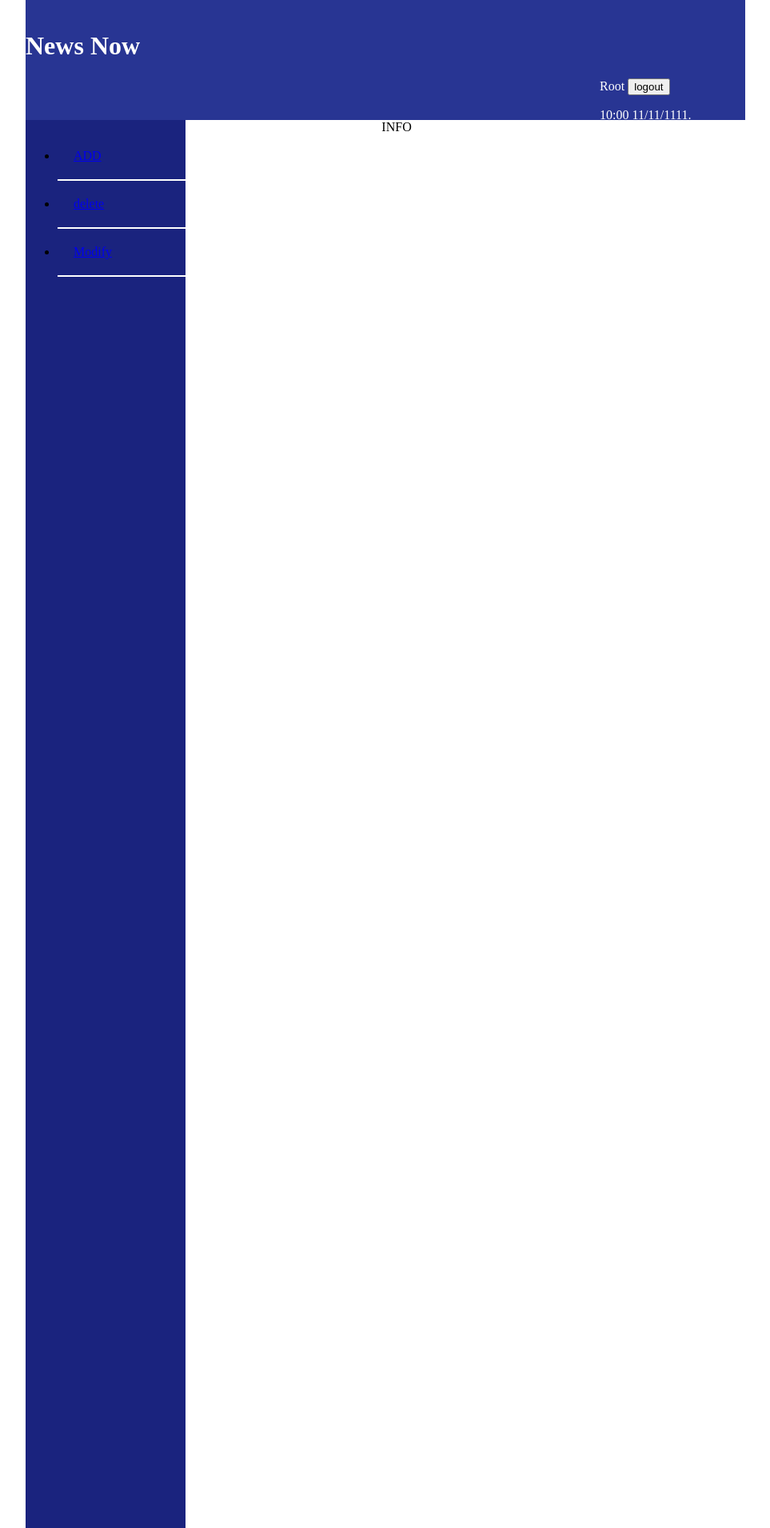
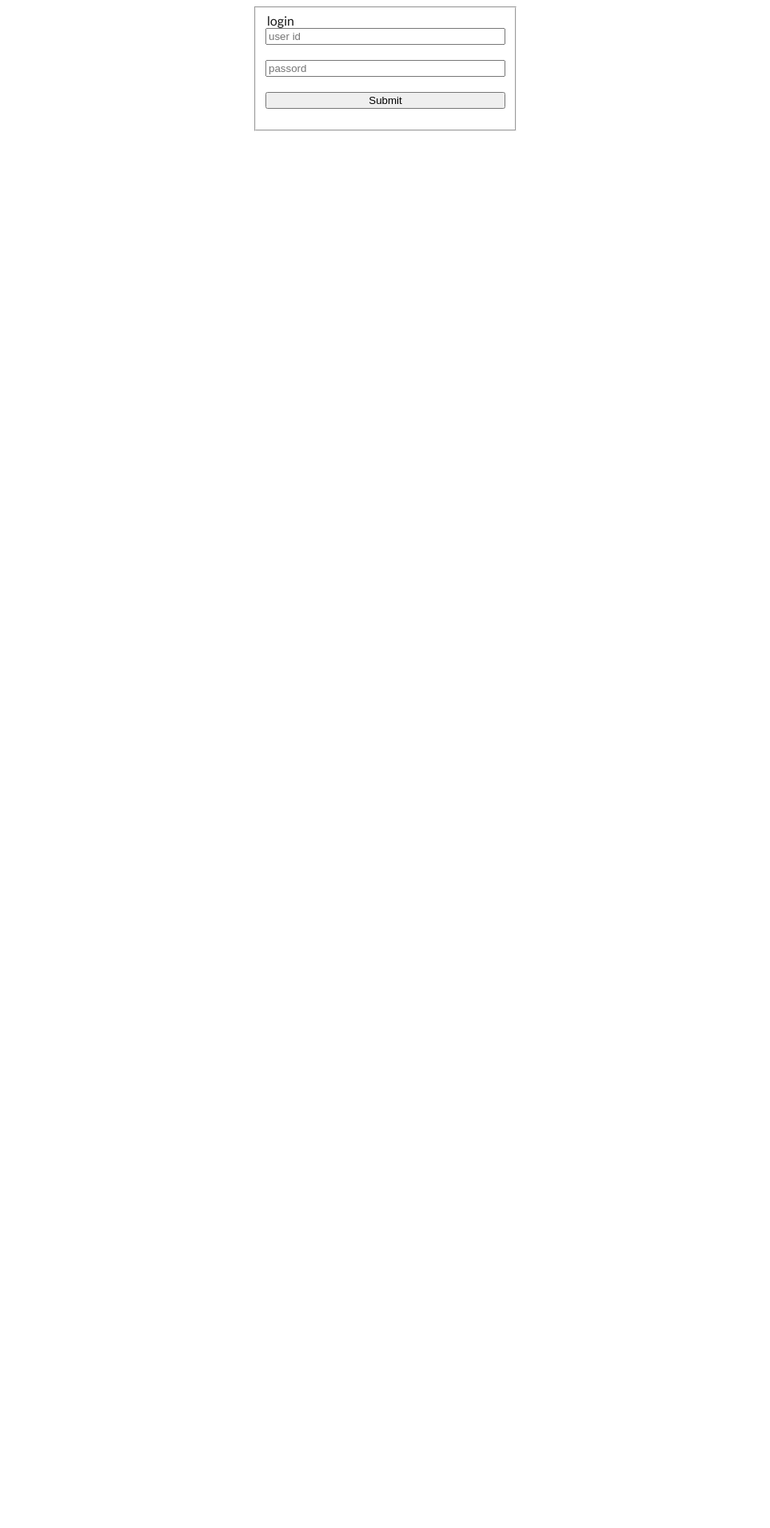
Before and after one commit to outcast292/EST-WEB-news-php, a PHP site: page /admin/index.php in a window 1280 px wide. Shown: the whole page at 80% size, without its empty margins (158-1121 px from the left). After the commit the page ends 164 px from the top, so only its background shows below. Run offline with PHP 8.4, Linux system fonts and the light colour scheme.

Commit message:
login system is on

```diff
--- a/admin/index.php
+++ b/admin/index.php
@@ -5,47 +5,60 @@
 	<title> Admin pannel </title>
 
 </head>
+<body>
+	<?php
+	session_start();
+		if ((isset($_POST["name"]) && isset($_POST["pass"]) && !isset($_session["id_ad"]))) {
+			$servername = "localhost";
+            $username = "root";
+            $password = "";
+            $p=$_POST["pass"];
+            $conn = new mysqli($servername, $username, $password,'news');
+            $sql = "SELECT * FROM admin where name='root'";
+            $result = $conn->query($sql);
+            $row = mysqli_fetch_assoc($result);
+            if($_POST["pass"]==$row["pass"]){
+            	$_session["id_ad"]=$row["id_ad"];
+            }}
 
-<body>
-<div style="width: 900px;margin: auto;">
-
-<div id="header">
-</br>
+        if (!isset($_session["id_ad"])) {
+        	require 'php/login.php';
+        }
 
 
-<h1 style="padding-top: 2pxd"> News Now </h1>
-<div class="info"> Root    <input type="button" value="logout" >
-	<p><time>10:00</time>   11/11/1111.</p>
-	<p class="do">last login:   <time>10:00</time> 11/11/1111.</p>
-</div>
-</div>
+	else{
 
-<div id="sidebare">
-<ul>
+	?>
 
-<li> <a href="add.php">ADD</a></li>
-<li><a href="#delete.php">delete</a></li>
-<li> <a href="#modify.php">Modify</a></li>
+	<div style="width: 900px;margin:auto;
+    background-color: lightgray;">
+		<header>
+		<div id="title">
+                    <div id="logo">
+                        <img src="../images/zozor_logo.png" alt="LOGO" />
+                        <h1>HELLO WORLD</h1>
+                    </div>
+                    <h2>ADMIN PAGE</h2>
+                </div>
+                <nav >
+        <ul>
+
+         <li><a href="#">acceuil</a></li>
+         <li><a href="#">aleatoire</a></li>
+         <li><a href="#">feuilleter</a></li>
+         <li><a href="#">contact</a></li>
+          </ul>
+    </nav>
+
+	</header>
 
 
-
-</ul>
-
-</div>
-
-<div id="data">
-
-<center> INFO</center>
+	</div>
 
 
+	<?php  } ?>
 
-
-</div>
-
- </body>
-</div>
-
-
+</body>
 
 
 </html>
--- /dev/null
+++ b/admin/php/login.php
@@ -0,0 +1,19 @@
+<style type="text/css">
+	fieldset{
+		width :300px;
+		margin:auto;
+	}
+	input{
+		width: 100%;
+	}
+</style>
+
+<fieldset>
+	<form method="POST">
+		<legend>login</legend>
+		<input placeholder="user id"  type="text" name="name" required="required"><br><br>
+		<input placeholder="passord"  type="password" name="pass" required="required"><br><br>
+		<input type="submit" name="">
+</form>
+
+</fieldset>
--- a/css/admin.css
+++ b/css/admin.css
@@ -1,72 +1,63 @@
 body
 {
-margin:0px;
-border:0px;
-}
-#header
-{
-	width:100%;
-	height:150px;
-	background:#283593;
-	color:white;
+    font-family: 'Trebuchet MS', Arial, sans-serif;
+    color: #181818;
 }
 
-#sidebare
+#bloc_page
 {
-	background-attachment:fixed;
-	width:200px;
-	height:220%;
-	background:#1a237e;
-	float:left;
+    width: 900px;
+    margin: auto;
 }
 
-#data
+section h1, footer h1, nav a
 {
-	padding-left:210px;
-	height:700px;
-	background:white;
-	color:black;
+    font-family: Dayrom, serif;
+    font-weight: normal;
+    text-transform: uppercase;
+}
 
+/* Header */
+
+header
+{
+    background: url('../images/separateur.png') repeat-x bottom;
+    display: flex;
+    justify-content: space-between;
+    align-items: flex-end;
 }
-#adminLogo
+
+#titre_principal
 {
-	background:white;
-	border-radius:50px;
-	height:80px;
-	width:auto;
-	position:relative;
-	top:-40px;
+    display: flex;
+    flex-direction: column;
 }
-strong
+
+#logo
 {
-	position:relative;
-	top:-40px;
+    display: flex;
+    flex-direction: row;
+    align-items: baseline;
 }
-ul li
+
+#logo img
 {
-	padding:20px;
-	border-bottom:2px solid white;
+    width: 59px;
+    height: 60px;
 }
-ul li:hover
+
+header h1
 {
-	background:#303f9f;
-	color:white;
+    font-family: 'BallparkWeiner', serif;
+    font-size: 2.5em;
+    font-weight: normal;
+    margin: 0 0 0 10px;
 }
-h3
+
+header h2
 {
-		float:left;
-		margin-right:250px;
+    font-family: Dayrom, serif;
+    font-size: 1.1em;
+    margin-top: 0px;
+    font-weight: normal;
 }
-.info
-{
-	float: right;
-
-}
-#fo
-{
-	margin-bottom:200px;
-}
-a:active
-{
-	color:white;
-}
```
Also changed, not shown: admin/style.css (deleted, +0 -53 lines).
